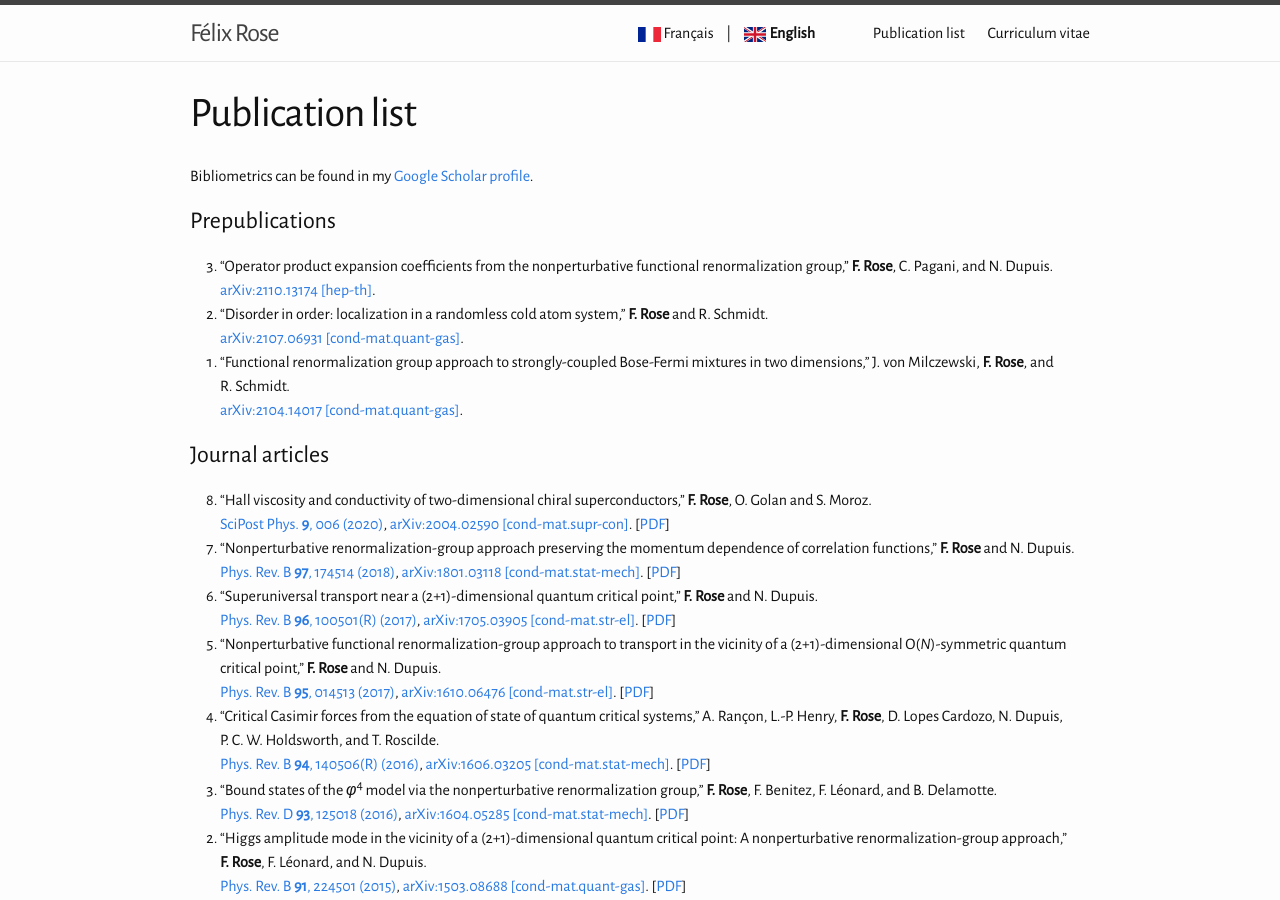
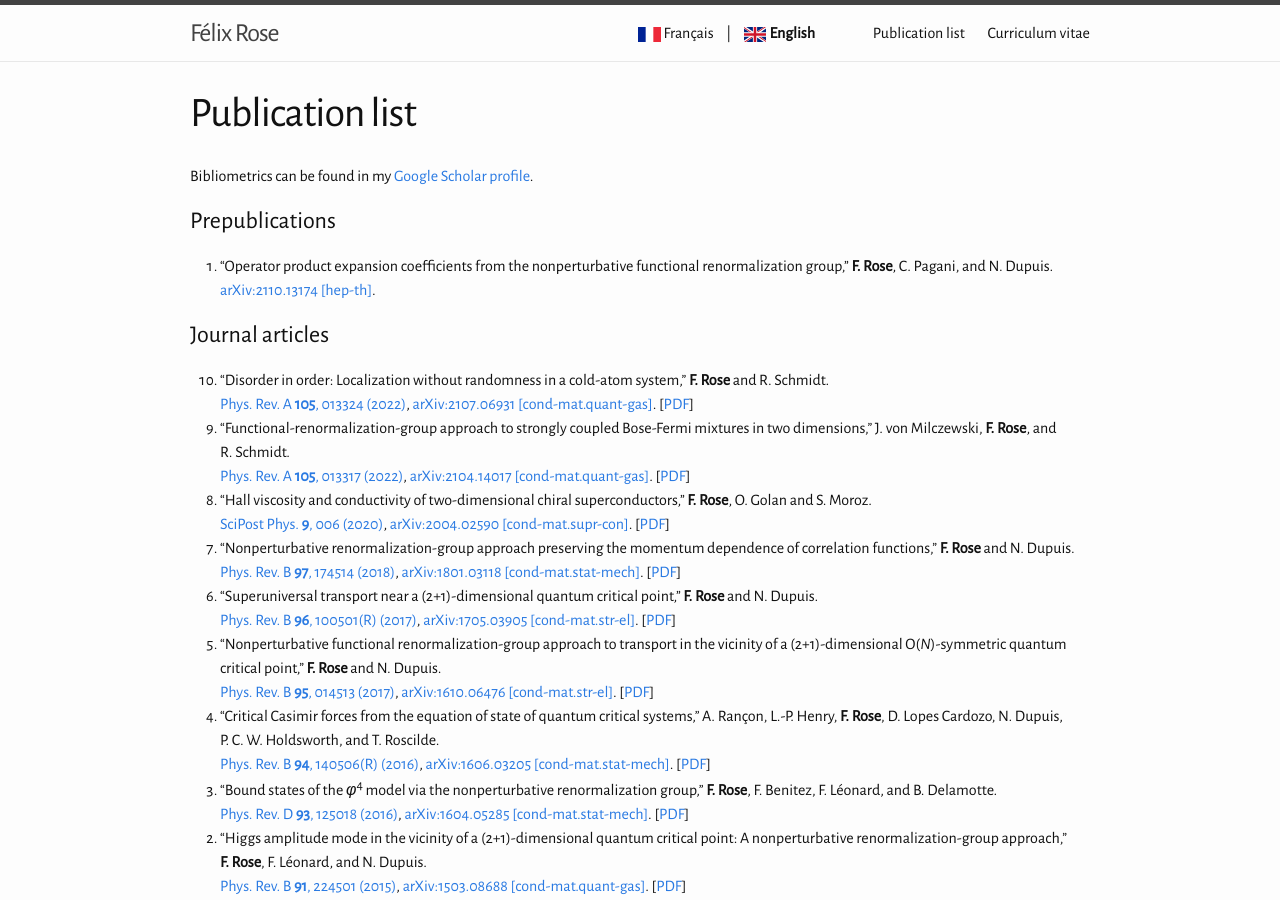
Before and after one commit to felix-rose/felix-rose.github.io, a Jekyll site: the page built from en/publi.md, in a window 1280 px wide and 900 px high. Built offline with Jekyll 4.4.1, drawn with Linux system fonts in a browser that asks for light colours.

Commit message:
Version 1.16 Published papers

```diff
--- a/en/publi.md
+++ b/en/publi.md
@@ -14,14 +14,14 @@ Bibliometrics can be found in my [Google Scholar profile](https://scholar.google
 
 0. “Operator product expansion coefficients from the nonperturbative functional renormalization group,” **F.&nbsp;Rose**, C.&nbsp;Pagani, and N.&nbsp;Dupuis.
 [arXiv:2110.13174 [hep-th]](https://arxiv.org/abs/2110.13174).
-0. “Disorder in order: localization in a randomless cold atom system,” **F.&nbsp;Rose** and R.&nbsp;Schmidt.
-[arXiv:2107.06931 [cond-mat.quant-gas]](https://arxiv.org/abs/2107.06931).
-0.  “Functional renormalization group approach to strongly-coupled Bose-Fermi mixtures in two dimensions,” J.&nbsp;von&nbsp;Milczewski, **F.&nbsp;Rose**, and R.&nbsp;Schmidt.
-[arXiv:2104.14017 [cond-mat.quant-gas]](https://arxiv.org/abs/2104.14017).
 {: reversed="reversed"}
 
 # Journal articles
 
+0. “Disorder in order: Localization without randomness in a cold-atom system,” **F.&nbsp;Rose** and R.&nbsp;Schmidt.
+[Phys. Rev. A **105**, 013324 (2022)](https://doi.org/10.1103/PhysRevA.105.013324), [arXiv:2107.06931 [cond-mat.quant-gas]](https://arxiv.org/abs/2107.06931). [[PDF]({{site.baseurl}}/docs/PhysRevA.105.013324.pdf)]
+0.  “Functional-renormalization-group approach to strongly coupled Bose-Fermi mixtures in two dimensions,” J.&nbsp;von&nbsp;Milczewski, **F.&nbsp;Rose**, and R.&nbsp;Schmidt.
+[Phys. Rev. A **105**, 013317 (2022)](https://doi.org/10.1103/PhysRevA.105.013317), [arXiv:2104.14017 [cond-mat.quant-gas]](https://arxiv.org/abs/2104.14017). [[PDF]({{site.baseurl}}/docs/PhysRevA.105.013317.pdf)]
 0.  “Hall viscosity and conductivity of two-dimensional chiral superconductors,” **F.&nbsp;Rose**, O.&nbsp;Golan and S.&nbsp;Moroz.
 [SciPost Phys. **9**, 006 (2020)](https://doi.org/10.21468/SciPostPhys.9.1.006),
 [arXiv:2004.02590 [cond-mat.supr-con]](https://arxiv.org/abs/2004.02590).   [[PDF]({{site.baseurl}}/docs/SciPostPhys_9_1_006.pdf)]
```
Also changed, not shown: fr/publi.md (+4 -4 lines), Gemfile.lock, 2 other files.
